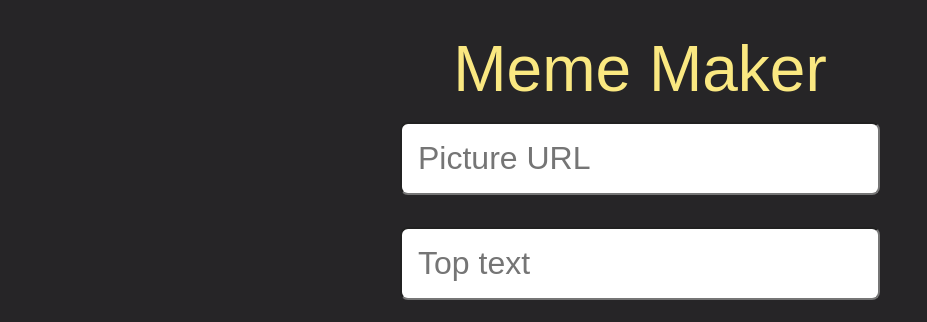
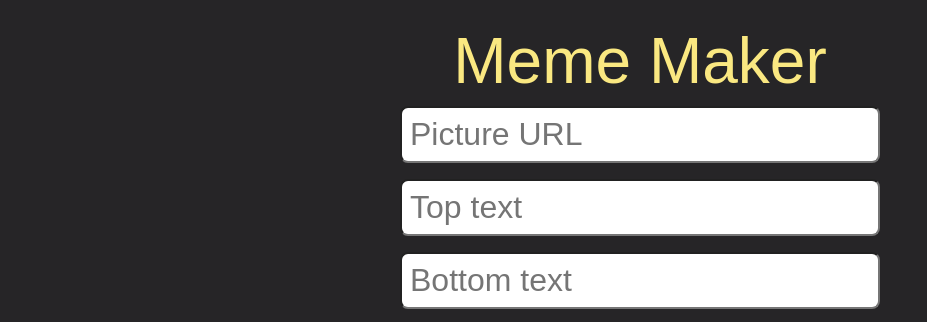
Before and after one commit to duonglamh1999/meme-generator, a plain HTML site: page index.html in a window 1280 px wide. Shown: the top 322 px of the page, without its empty margins (0-927 px from the left). Drawn offline with Linux system fonts and the light colour scheme.

```diff
--- a/style.css
+++ b/style.css
@@ -13,6 +13,7 @@ body {
     background-color: #262527;
     overflow:hidden;
     color:white;
+    overflow: scroll ;
   }
 .form-container{
 width: 100%;
@@ -20,19 +21,19 @@ color: #fae881;
 overflow:hidden;
 }
 #form{
-padding-top: 2rem;
+padding-top: 1.5rem;
  display: flex;
  flex-direction: column;
  align-items: center;
 }
 #form input,button{
     width: 30rem;
-    margin: 1rem;
+    margin: .5rem;
     font-size: 2rem;
     border-radius: .5rem;
 }
 #form input{
-    padding: 1rem;
+    padding: .5rem;
 }
 #form button {
     cursor: pointer;
```
